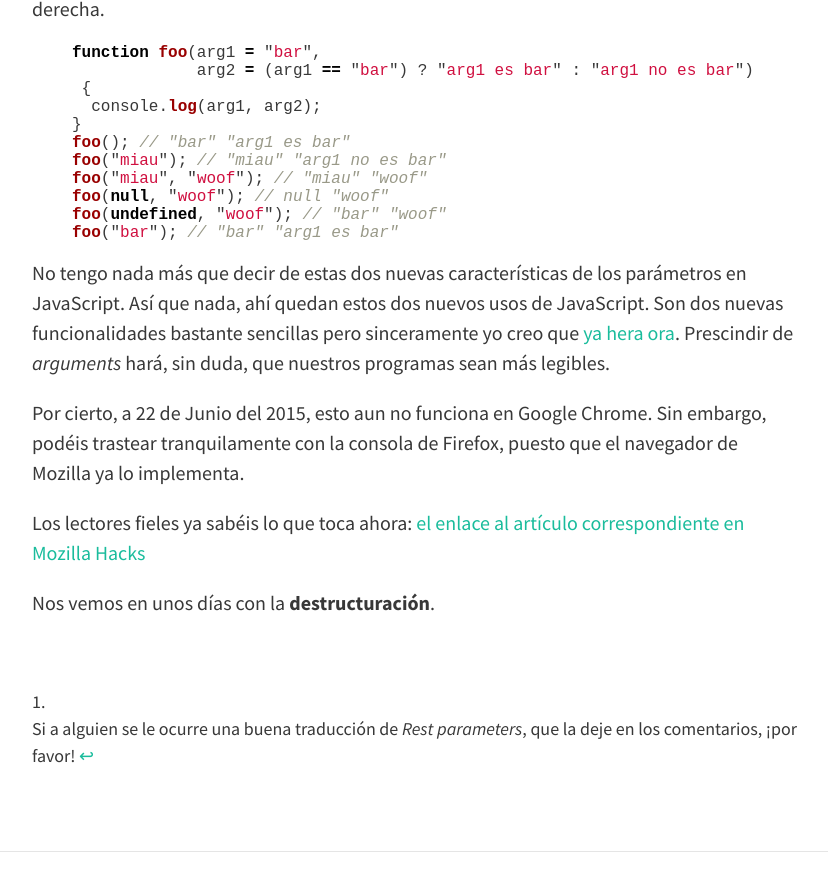
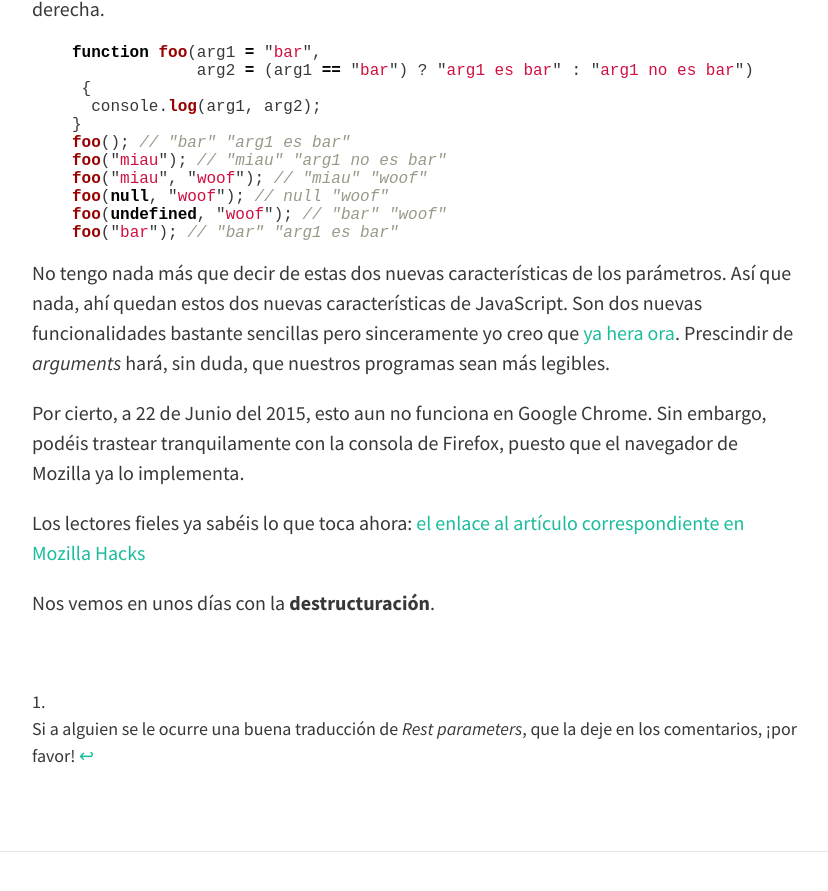
Before and after one commit to MiguelSR/MiguelSR.github.io, a Jekyll site: the page built from _posts/2015-06-22-es6-rest-parameters-and-defaults.markdown, in a window 1280 px wide and 900 px high, scrolled down 2048 px. Shown: the top 891 px of the window, without its empty margins (224-1052 px from the left). Built offline with Jekyll 4.4.1, drawn with Linux system fonts in a browser that asks for light colours; nearby versions of some CDN libraries; comment, search, counter and statistics services are not loaded.

Commit message:
Typos fixed

```diff
--- a/_posts/2015-06-22-es6-rest-parameters-and-defaults.markdown
+++ b/_posts/2015-06-22-es6-rest-parameters-and-defaults.markdown
@@ -92,7 +92,7 @@ foo(undefined, "woof"); // "bar" "woof"
 foo("bar"); // "bar" "arg1 es bar"
 {% endhighlight %}
 
-No tengo nada más que decir de estas dos nuevas características de los parámetros en JavaScript.  Así que nada, ahí quedan estos dos nuevos usos de JavaScript. Son dos nuevas funcionalidades bastante sencillas pero sinceramente yo creo que [ya hera ora][ya_hera_ora]. Prescindir de *arguments* hará, sin duda, que nuestros programas sean más legibles.
+No tengo nada más que decir de estas dos nuevas características de los parámetros.  Así que nada, ahí quedan estos dos nuevas características de JavaScript. Son dos nuevas funcionalidades bastante sencillas pero sinceramente yo creo que [ya hera ora][ya_hera_ora]. Prescindir de *arguments* hará, sin duda, que nuestros programas sean más legibles.
 
 Por cierto, a 22 de Junio del 2015, esto aun no funciona en Google Chrome. Sin embargo, podéis trastear tranquilamente con la consola de Firefox, puesto que el navegador de Mozilla ya lo implementa.
 
```
